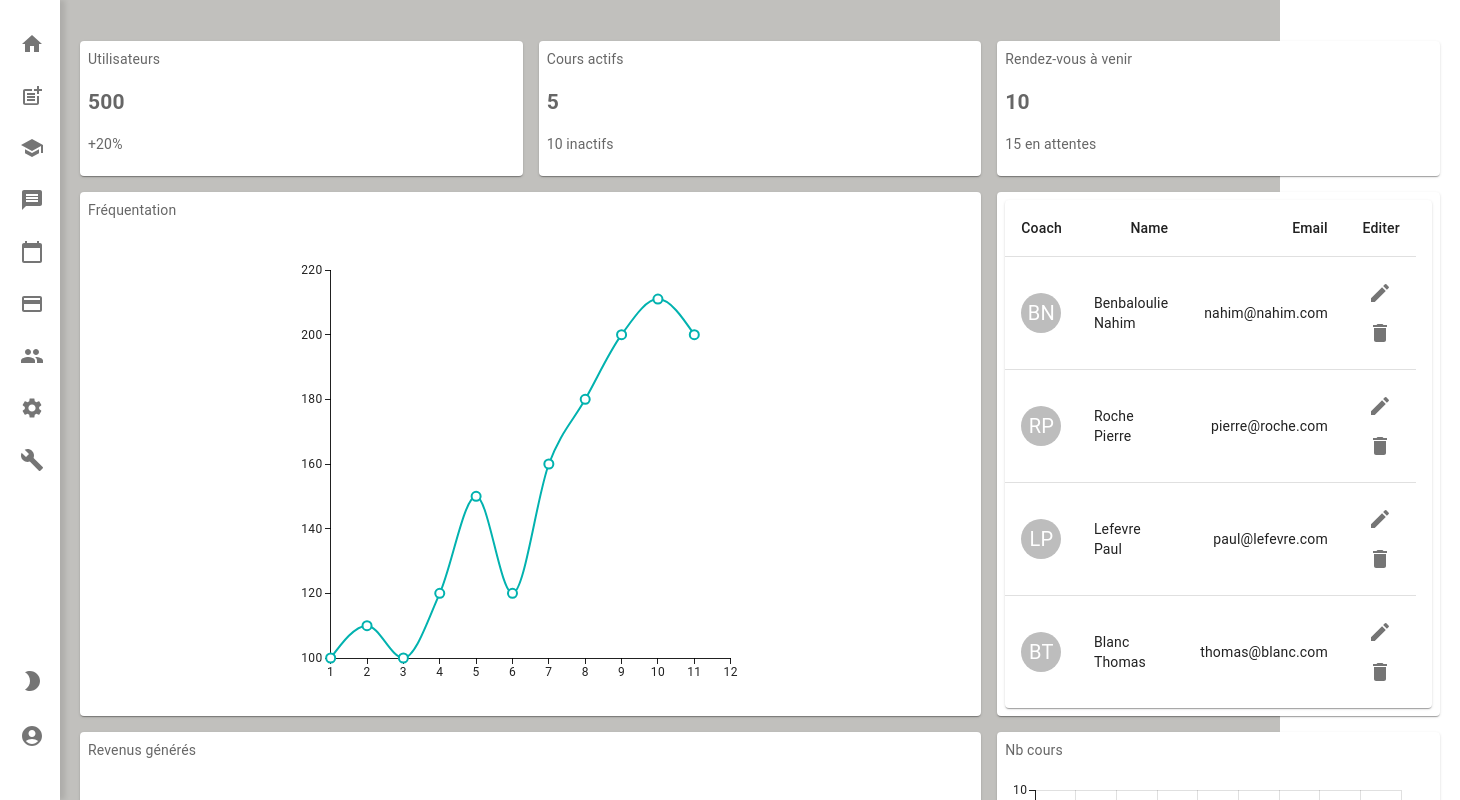
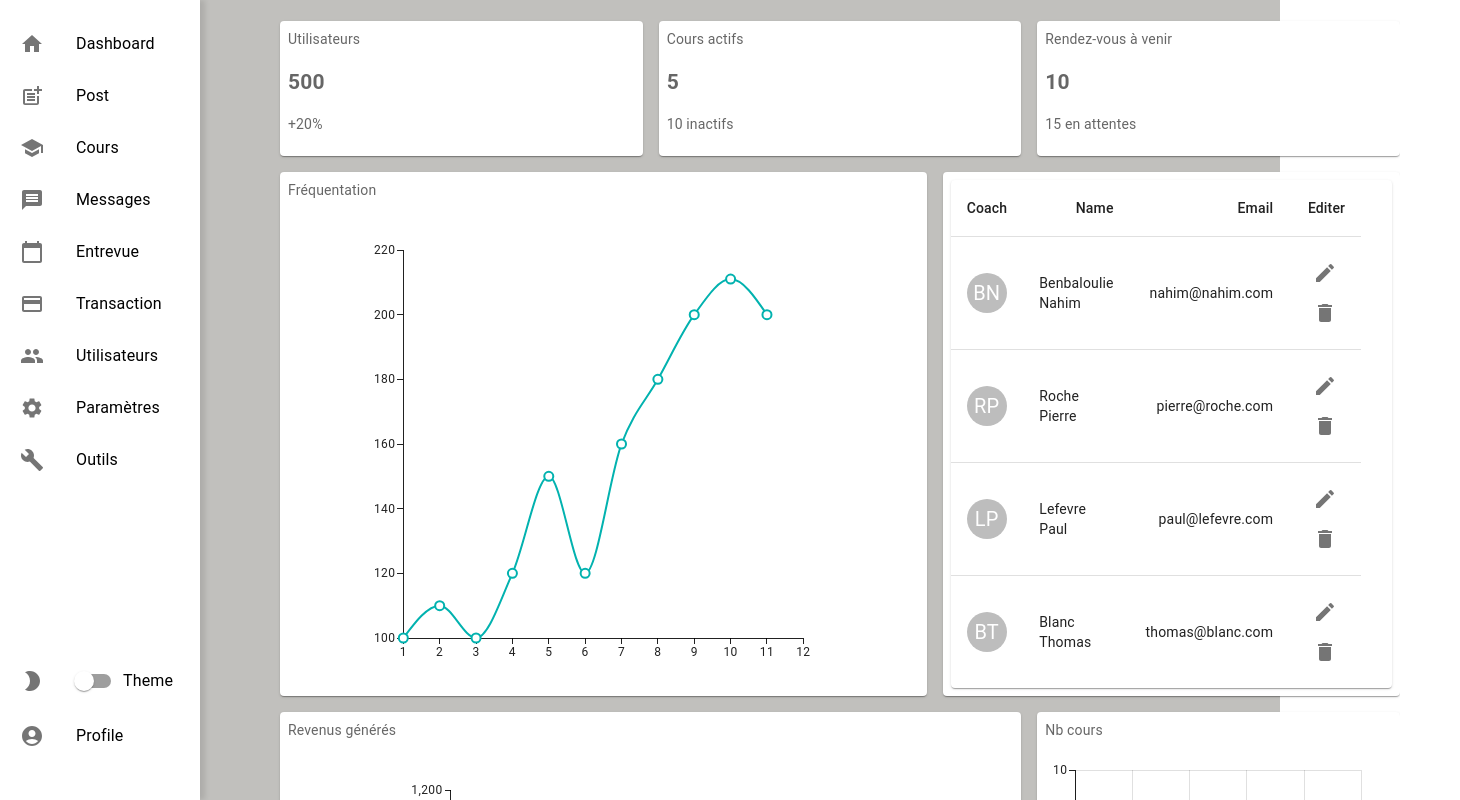
Before and after one commit to MathissGit/interface_gestion_app, a React (Create React App) app: page / in a window 1280 px wide. Shown: the top 800 px of the page, 1460 px wide, since content can reach past the window. Built offline with nearby package versions, Linux system fonts and the light colour scheme.

Commit message:
c'est goooooood

```diff
--- a/src/components/App.js
+++ b/src/components/App.js
@@ -83,7 +83,7 @@ const App = () => {
                     />
                     <div className={`dashboard-content ${sidebarExpanded ? 'dashboard-content-expanded' : ''}`}>
                         <Header style={{ display: 'flex', justifyContent: 'center', alignItems: 'center' }}/>
-                        <div style={{ padding: '20px', width: '175vh'}}>
+                        <div style={{ display: 'flex', justifyContent: 'center', alignItems: 'center', paddingLeft: '35vh', paddingBottom :'10vh', width: '175vh'}}>
                             <Routes>
                                 <Route path="/" element={
                                     <div>
@@ -110,7 +110,7 @@ const App = () => {
                                                         <p>15 en attentes</p>
                                                     </Item>
                                                 </Grid>
-                                                <Grid item xs={8}>
+                                                <Grid item xs={7}>
                                                     <Item>
                                                         Fréquentation
                                                         <div style={{ display: 'flex', justifyContent: 'center', alignItems: 'center' }}>
@@ -130,7 +130,7 @@ const App = () => {
                                                         </div>
                                                     </Item>
                                                 </Grid>
-                                                <Grid item xs={4}>
+                                                <Grid item xs={5}>
                                                     <Item>
                                                         <TableContainer component={Paper}>
                                                             <Table sx={{ maxWidth: 100 }} aria-label="simple table">
--- a/src/styles/App.css
+++ b/src/styles/App.css
@@ -16,6 +16,7 @@ body {
   box-shadow: var(--sidebar-box-shadow);
   transition: width 0.3s;
   overflow: hidden;
+  position: fixed;
 }
 
 .sidebar-expanded {
```
